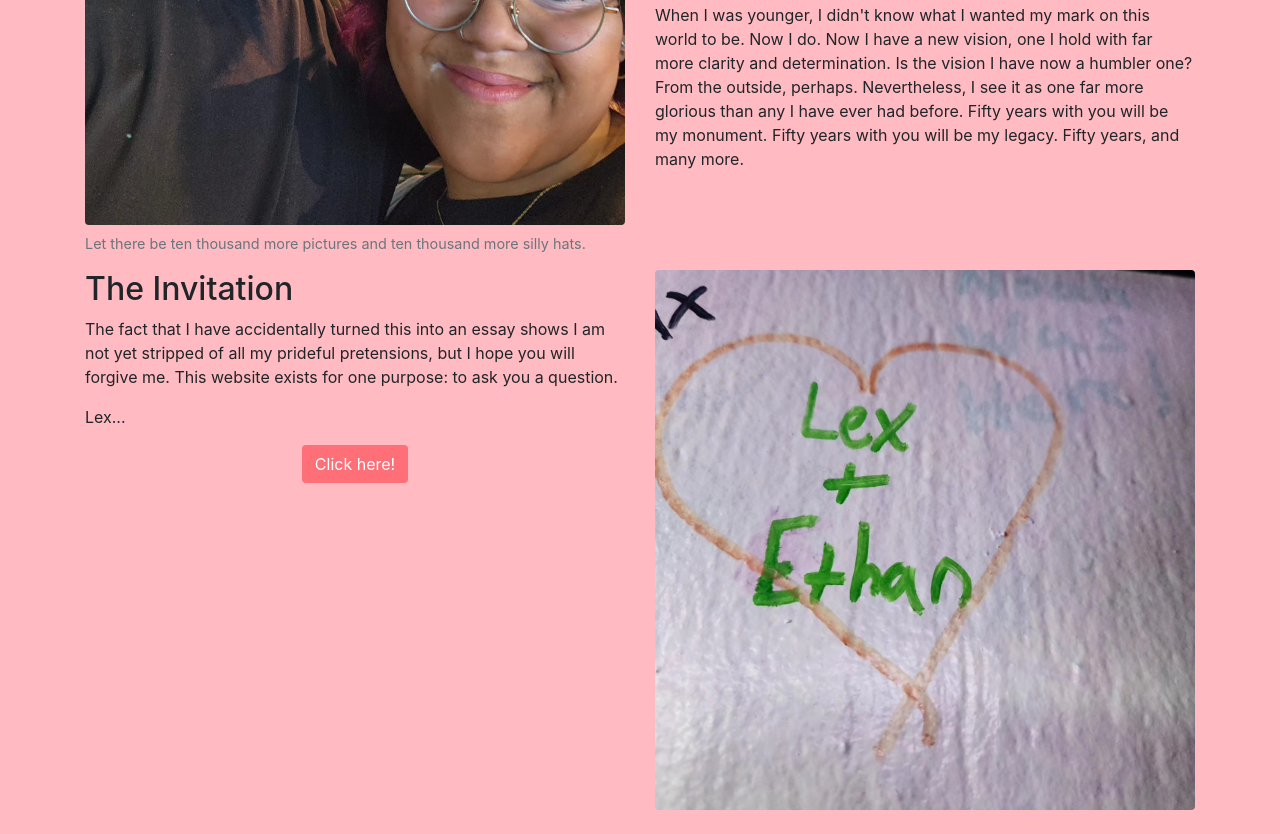
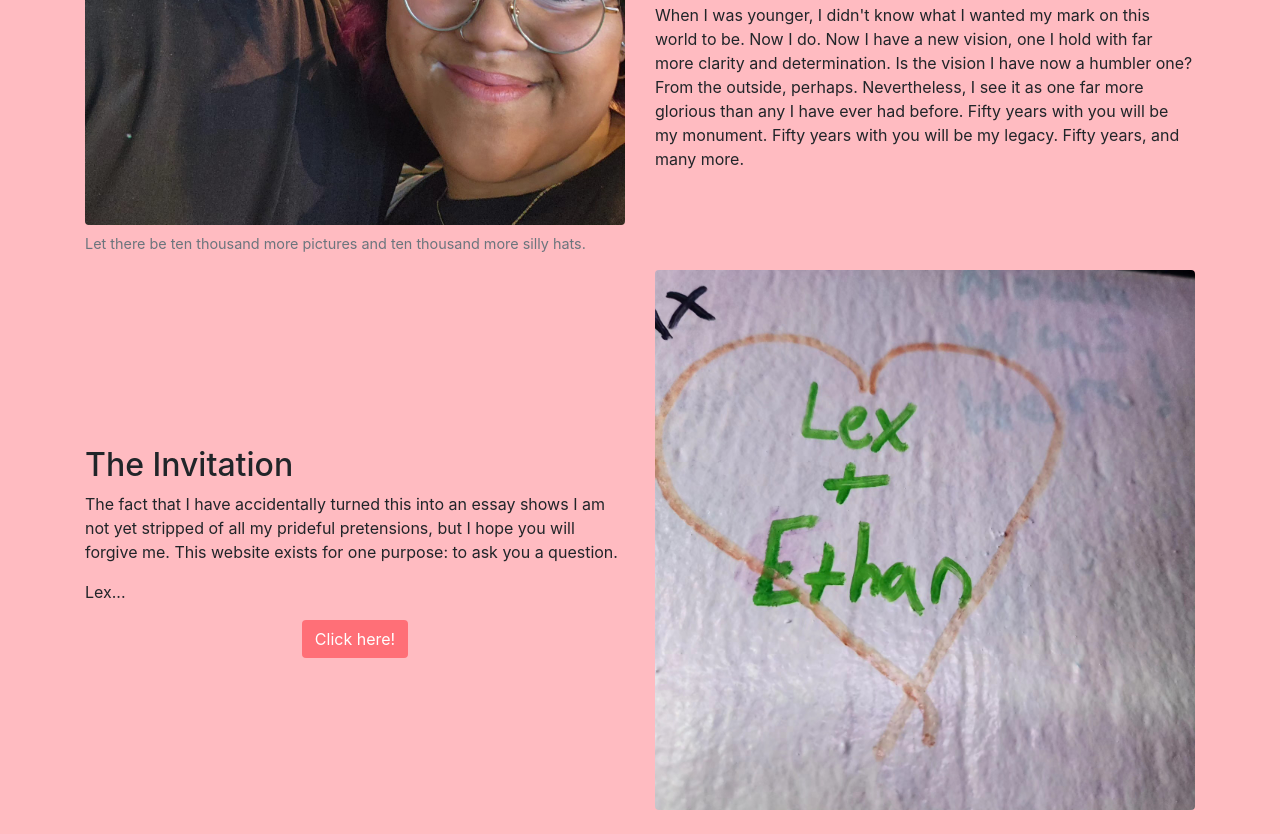
Before and after one commit to Krazha/bronze-lit-site, a website: page 4lex.html in a window 1280 px wide. Shown: the part 1157-1991 px from the top of the page. Drawn offline with nearby package versions, Linux system fonts and the light colour scheme.

Commit message:
Update 4lex.html

```diff
--- a/4lex.html
+++ b/4lex.html
@@ -56,7 +56,7 @@
             </figure>
             </div>
         </div>
-        <div class="row">
+        <div class="row align-items-center">
             <div class="col-12 col-md-6">
                 <h2>The Invitation</h2>
                 <p>The fact that I have accidentally turned this into an essay shows I am not yet stripped of all my prideful pretensions, but I hope you will forgive me. This website exists for one purpose: to ask you a question.</p>
```
